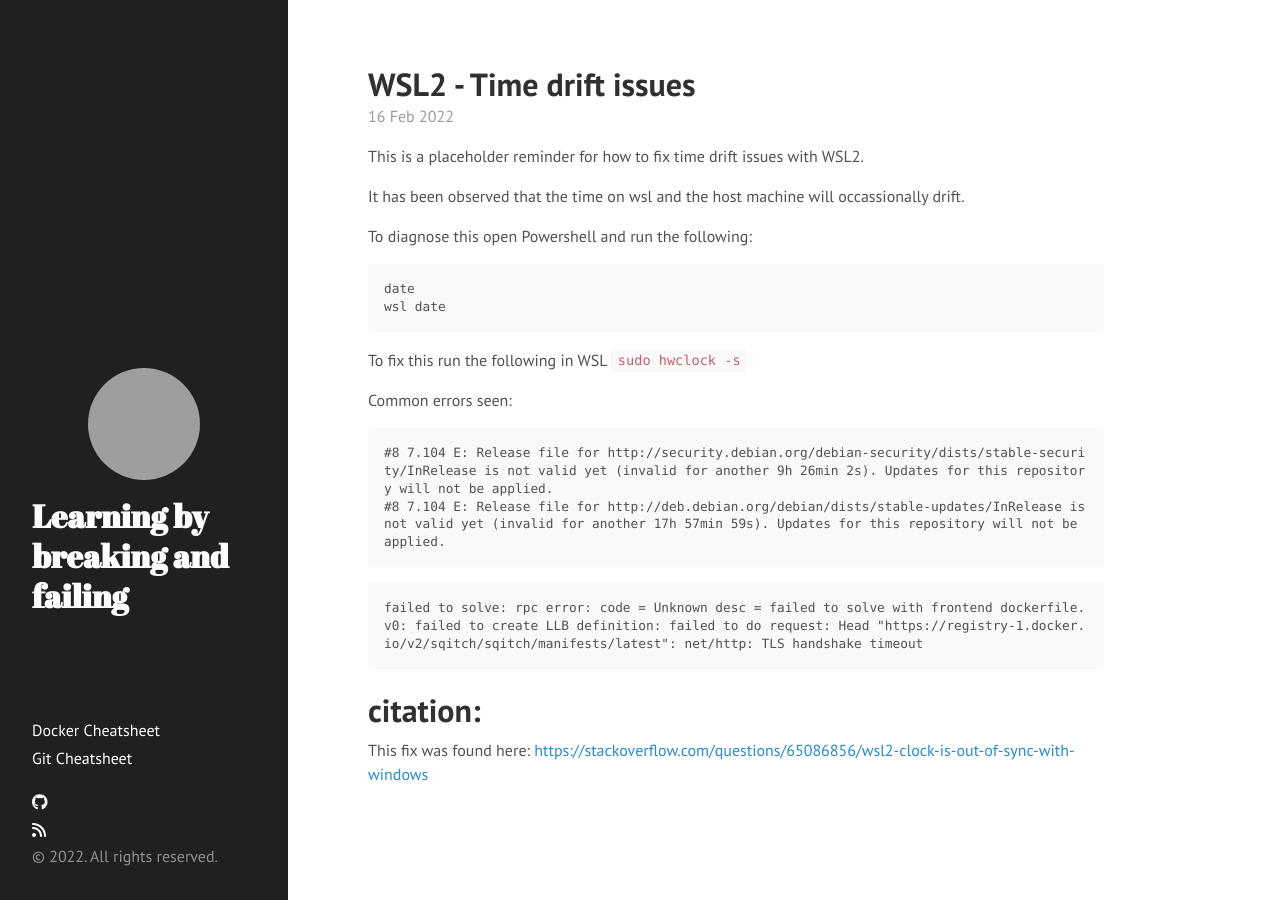
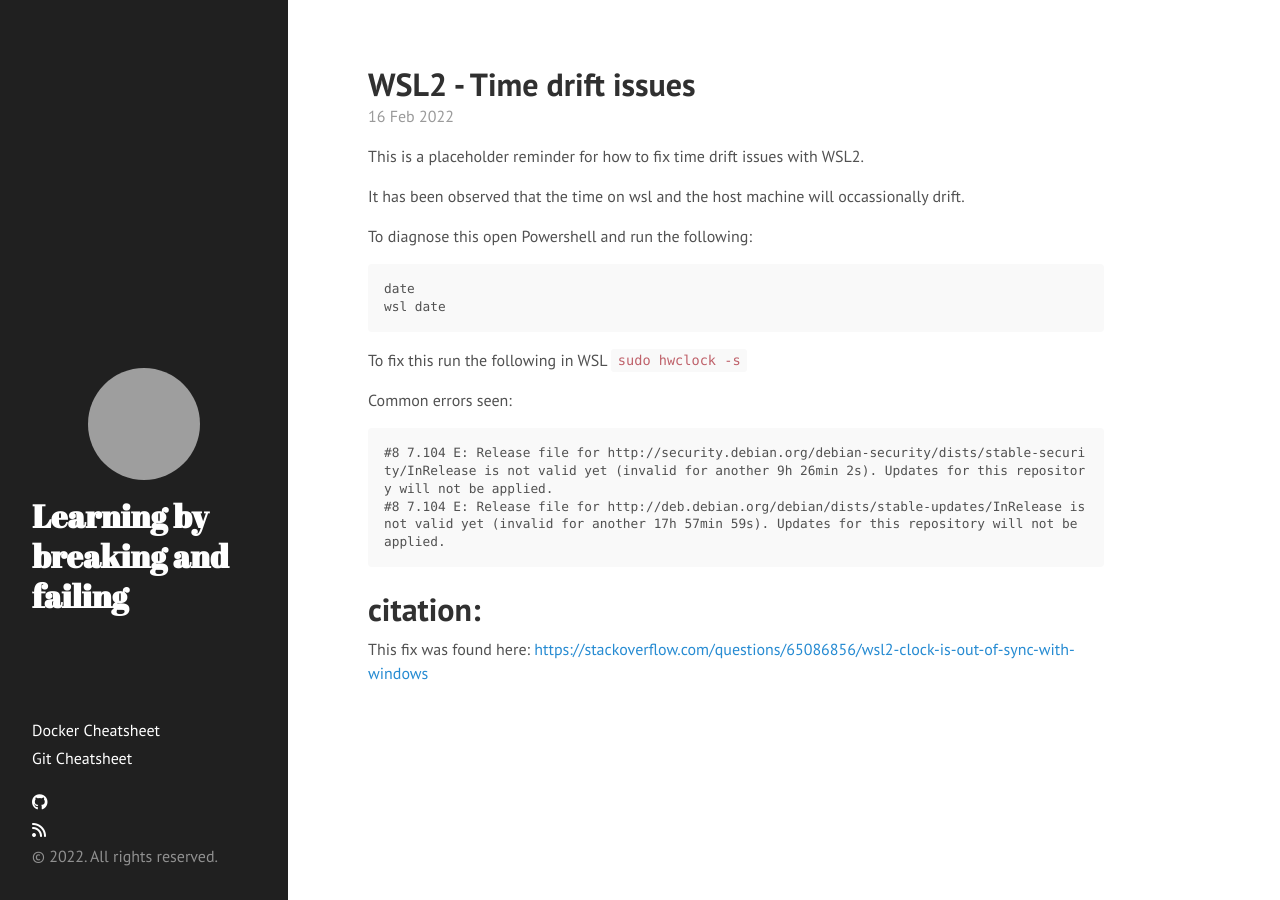
Before and after one commit to slowmonkey/slowmonkey.github.io, a Jekyll site: the page built from _posts/2022-02-16-wsl2-time-drift.md, in a window 1280 px wide. Built offline with Jekyll 4.4.1, drawn with Linux system fonts in a browser that asks for light colours; nearby versions of some CDN libraries; grey boxes are pictures that could not be loaded.

Commit message:
Remove example that was not correct

````diff
--- a/_posts/2022-02-16-wsl2-time-drift.md
+++ b/_posts/2022-02-16-wsl2-time-drift.md
@@ -26,10 +26,6 @@
 #8 7.104 E: Release file for http://deb.debian.org/debian/dists/stable-updates/InRelease is not valid yet (invalid for another 17h 57min 59s). Updates for this repository will not be applied.
 ```
 
-```
-failed to solve: rpc error: code = Unknown desc = failed to solve with frontend dockerfile.v0: failed to create LLB definition: failed to do request: Head "https://registry-1.docker.io/v2/sqitch/sqitch/manifests/latest": net/http: TLS handshake timeout
-```
-
 # citation:
 
 This fix was found here: [https://stackoverflow.com/questions/65086856/wsl2-clock-is-out-of-sync-with-windows](https://stackoverflow.com/questions/65086856/wsl2-clock-is-out-of-sync-with-windows)
````
